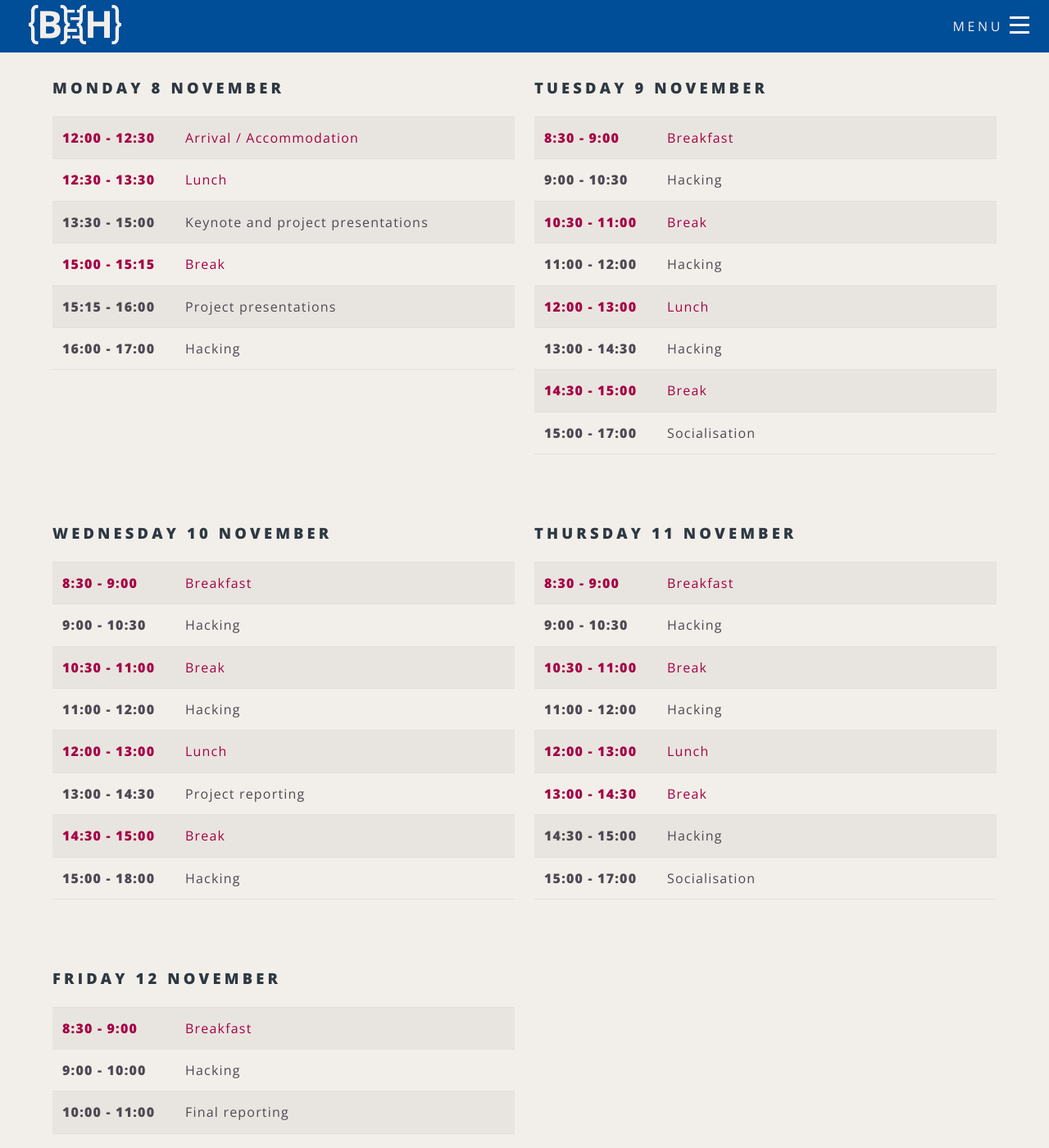
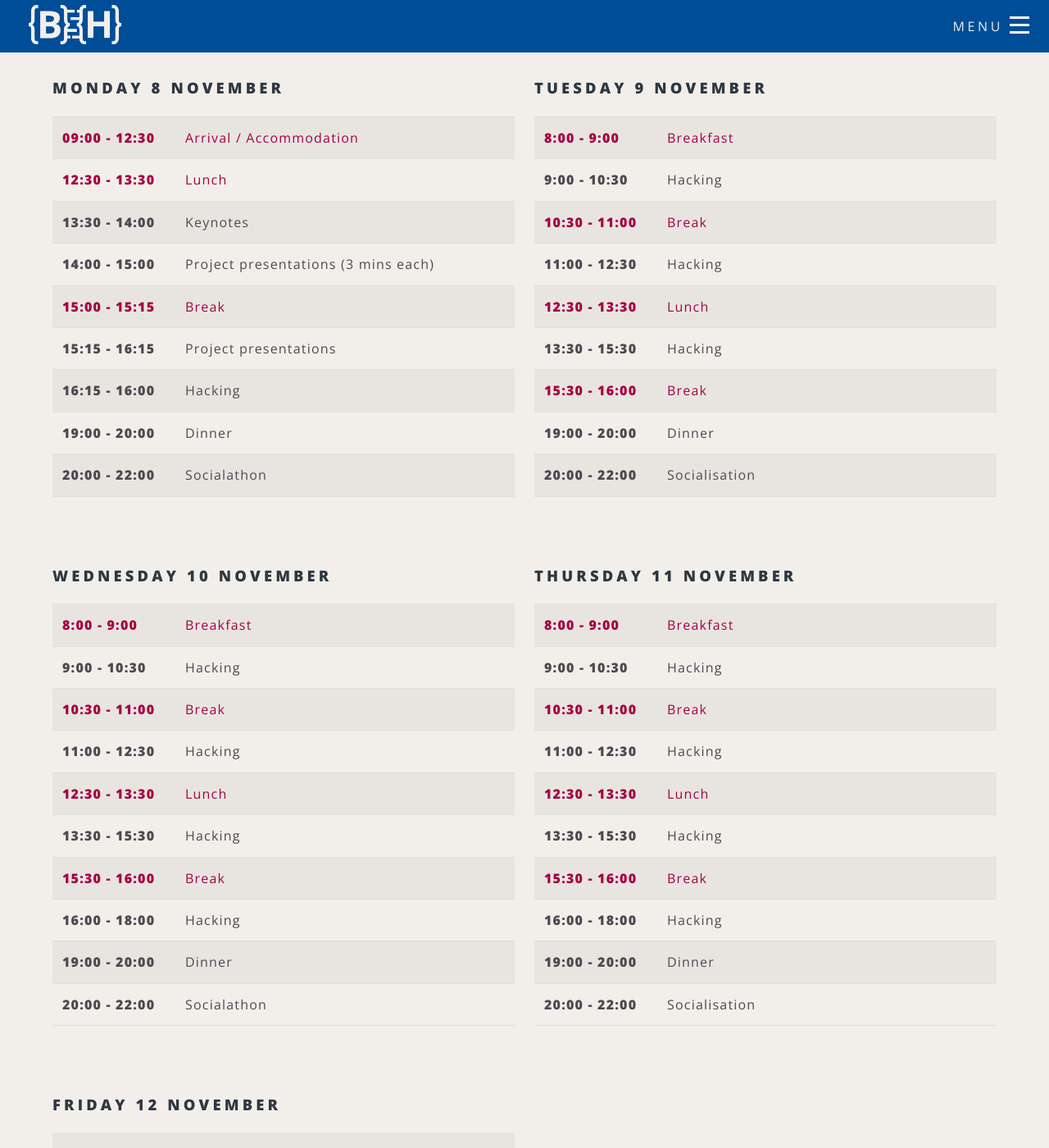
Before and after one commit to elixir-europe/biohackathon-europe-2021, a Jekyll site: the page built from programme.html, in a window 1280 px wide and 1400 px high, scrolled down 417 px. Shown: the whole window at 82% size. Built offline with Jekyll 4.4.1, drawn with Linux system fonts in a browser that asks for light colours; nearby versions of some CDN libraries; some of the changed text lies outside the part shown.

Commit message:
Update programme schedule

```diff
--- a/programme.html
+++ b/programme.html
@@ -74,34 +74,41 @@ body_class: programme
                 <table>
                     <tbody>
                         <tr class="schedule-break-row">
-                            <td class="time">12:00 - 12:30</td>
+                            <td class="time">09:00 - 12:30</td>
                             <td class="event">Arrival / Accommodation</td>
                         </tr>
-                       <!-- <tr>
-                            <td class="time">13:00 - 13:15</td>
-                            <td class="event">Welcome session</td>
-                        </tr> -->
                         <tr class="schedule-break-row">
                             <td class="time">12:30 - 13:30</td>
                             <td class="event">Lunch</td>
                         </tr>
                         <tr>
-                            <td class="time">13:30 - 15:00</td>
-                            <td class="event">Keynote and project presentations</td>
+                            <td class="time">13:30 - 14:00</td>
+                            <td class="event">Keynotes</td>
+                        </tr>
+                        <tr>
+                            <td class="time">14:00 - 15:00</td>
+                            <td class="event">Project presentations (3 mins each)</td>
                         </tr>
                         <tr class="schedule-break-row">
                             <td class="time">15:00 - 15:15</td>
                             <td class="event">Break</td>
                         </tr>
                         <tr>
-                            <td class="time">15:15 - 16:00</td>
+                            <td class="time">15:15 - 16:15</td>
                             <td class="event">Project presentations</td>
                         </tr>
                         <tr>
-                            <td class="time">16:00 - 17:00</td>
+                            <td class="time">16:15 - 16:00</td>
                             <td class="event">Hacking</td>
                         </tr>
-
+                        <tr>
+                            <td class="time">19:00 - 20:00</td>
+                            <td class="event">Dinner</td>
+                        </tr>
+                        <tr>
+                            <td class="time">20:00 - 22:00</td>
+                            <td class="event">Socialathon</td>
+                        </tr>
                     </tbody>
                 </table>
             </div>
@@ -110,7 +117,7 @@ body_class: programme
                 <table>
                     <tbody>
                         <tr class="schedule-break-row">
-                            <td class="time">8:30 - 9:00</td>
+                            <td class="time">8:00 - 9:00</td>
                             <td class="event">Breakfast</td>
                         </tr>
                         <tr>
@@ -122,23 +129,27 @@ body_class: programme
                             <td class="event">Break</td>
                         </tr>
                         <tr>
-                            <td class="time">11:00 - 12:00</td>
+                            <td class="time">11:00 - 12:30</td>
                             <td class="event">Hacking</td>
                         </tr>
                         <tr class="schedule-break-row">
-                            <td class="time">12:00 - 13:00</td>
+                            <td class="time">12:30 - 13:30</td>
                             <td class="event">Lunch</td>
                         </tr>
                         <tr>
-                            <td class="time">13:00 - 14:30</td>
+                            <td class="time">13:30 - 15:30</td>
                             <td class="event">Hacking</td>
                         </tr>
                         <tr class="schedule-break-row">
-                            <td class="time">14:30 - 15:00</td>
+                            <td class="time">15:30 - 16:00</td>
                             <td class="event">Break</td>
                         </tr>
                         <tr>
-                            <td class="time">15:00 - 17:00</td>
+                            <td class="time">19:00 - 20:00</td>
+                            <td class="event">Dinner</td>
+                        </tr>
+                        <tr>
+                            <td class="time">20:00 - 22:00</td>
                             <td class="events">Socialisation</td>
                         </tr>
 
@@ -150,7 +161,7 @@ body_class: programme
                 <table>
                     <tbody>
                         <tr class="schedule-break-row">
-                            <td class="time">8:30 - 9:00</td>
+                            <td class="time">8:00 - 9:00</td>
                             <td class="event">Breakfast</td>
                         </tr>
                         <tr>
@@ -162,24 +173,32 @@ body_class: programme
                             <td class="event">Break</td>
                         </tr>
                         <tr>
-                            <td class="time">11:00 - 12:00</td>
+                            <td class="time">11:00 - 12:30</td>
                             <td class="event">Hacking</td>
                         </tr>
                         <tr class="schedule-break-row">
-                            <td class="time">12:00 - 13:00</td>
+                            <td class="time">12:30 - 13:30</td>
                             <td class="event">Lunch</td>
                         </tr>
                         <tr>
-                            <td class="time">13:00 - 14:30</td>
-                            <td class="event">Project reporting</td>
+                            <td class="time">13:30 - 15:30</td>
+                            <td class="event">Hacking</td>
                         </tr>
                         <tr class="schedule-break-row">
-                            <td class="time">14:30 - 15:00</td>
+                            <td class="time">15:30 - 16:00</td>
                             <td class="event">Break</td>
                         </tr>
                         <tr>
-                            <td class="time">15:00 - 18:00</td>
+                            <td class="time">16:00 - 18:00</td>
                             <td class="event">Hacking</td>
+                        </tr>
+                        <tr>
+                            <td class="time">19:00 - 20:00</td>
+                            <td class="event">Dinner</td>
+                        </tr>
+                        <tr>
+                            <td class="time">20:00 - 22:00</td>
+                            <td class="event">Socialathon</td>
                         </tr>
                     </tbody>
                 </table>
@@ -189,7 +208,7 @@ body_class: programme
                 <table>
                     <tbody>
                         <tr class="schedule-break-row">
-                            <td class="time">8:30 - 9:00</td>
+                            <td class="time">8:00 - 9:00</td>
                             <td class="event">Breakfast</td>
                         </tr>
                         <tr>
@@ -201,23 +220,31 @@ body_class: programme
                             <td class="event">Break</td>
                         </tr>
                         <tr>
-                            <td class="time">11:00 - 12:00</td>
+                            <td class="time">11:00 - 12:30</td>
                             <td class="event">Hacking</td>
                         </tr>
                         <tr class="schedule-break-row">
-                            <td class="time">12:00 - 13:00</td>
+                            <td class="time">12:30 - 13:30</td>
                             <td class="event">Lunch</td>
                         </tr>
+                        <tr>
+                            <td class="time">13:30 - 15:30</td>
+                            <td class="event">Hacking</td>
+                        </tr>
                         <tr class="schedule-break-row">
-                            <td class="time">13:00 - 14:30</td>
+                            <td class="time">15:30 - 16:00</td>
                             <td class="event">Break</td>
                         </tr>
                         <tr>
-                            <td class="time">14:30 - 15:00</td>
+                            <td class="time">16:00 - 18:00</td>
                             <td class="event">Hacking</td>
                         </tr>
                         <tr>
-                            <td class="time">15:00 - 17:00</td>
+                            <td class="time">19:00 - 20:00</td>
+                            <td class="event">Dinner</td>
+                        </tr>
+                        <tr>
+                            <td class="time">20:00 - 22:00</td>
                             <td class="event">Socialisation</td>
                         </tr>
                     </tbody>
@@ -228,16 +255,16 @@ body_class: programme
                 <table>
                     <tbody>
                         <tr class="schedule-break-row">
-                            <td class="time">8:30 - 9:00</td>
+                            <td class="time">8:00 - 9:00</td>
                             <td class="event">Breakfast</td>
                         </tr>
                         <tr>
                             <td class="time">9:00 - 10:00</td>
-                            <td class="event">Hacking</td>
+                            <td class="event">Hacking/Presentation preparation</td>
                         </tr>
                         <tr>
                             <td class="time">10:00 - 11:00</td>
-                            <td class="event">Final reporting</td>
+                            <td class="event">Final reporting from projects</td>
                         </tr>
                         <tr class="schedule-break-row">
                             <td class="time">11:00 - 11:15</td>
@@ -245,11 +272,15 @@ body_class: programme
                         </tr>
                         <tr>
                             <td class="time">11:15 - 12:30</td>
-                            <td class="event">Final reporting</td>
+                            <td class="event">Final reporting continued</td>
                         </tr>
                          <tr class="schedule-break-row">
                             <td class="time">12:30 - 13:30</td>
                             <td class="event">Lunch</td>
+                        </tr>
+                        <tr>
+                            <td class="time">13:30</td>
+                            <td class="event">Departure</td>
                         </tr>
                     </tbody>
                 </table>
```
